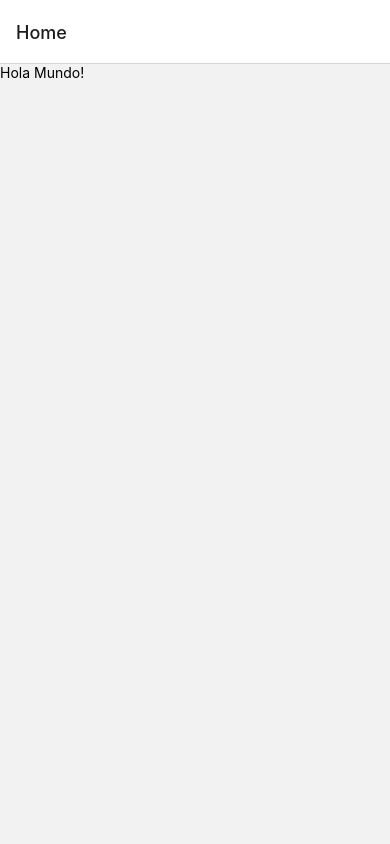
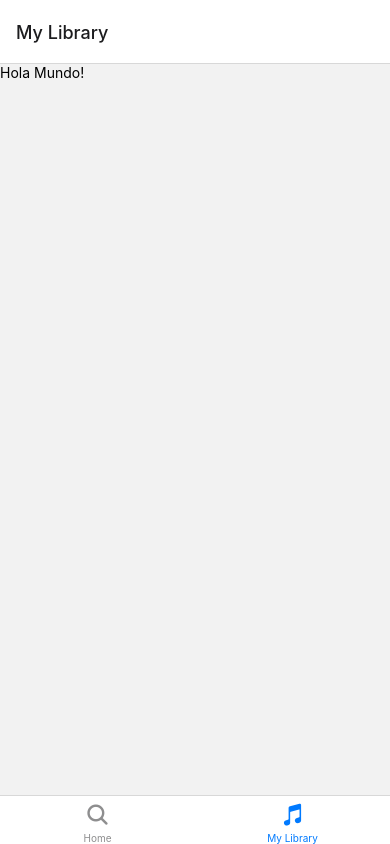
Before and after one commit to redhuo/TecFlix, a React Native app: screen /Library in a window 390 px wide. Before the commit this address had no page. Built offline with nearby package versions, Linux system fonts and the light colour scheme.

Commit message:
Navegacion
Navegacion implementada con Tabs anidados para moverse por la aplicacion

```diff
--- a/App.js
+++ b/App.js
@@ -1,25 +1,71 @@
 import { StatusBar } from 'expo-status-bar';
-import { ApolloProvider } from '@apollo/client/react';
-import { client } from './src/hooks/graphql';
 import { NavigationContainer } from '@react-navigation/native';
-import { createNativeStackNavigator } from '@react-navigation/native-stack'
-import Home from './src/views/Home';
+import { createBottomTabNavigator } from '@react-navigation/bottom-tabs';
+import { createNativeStackNavigator } from '@react-navigation/native-stack';
+import { Ionicons } from '@expo/vector-icons'
+import Search from './src/views/Search';
+import Playlist from './src/views/Playlist';
+import Library from './src/views/Library';
+
+const getIconName = view => {
+  switch(view) {
+    case 'Search':
+      return 'search'
+    case 'Library':
+      return 'musical-notes'
+  }
+}
+
+const Tab = createBottomTabNavigator();
+
+const HomeTabs = () => {
+  return (
+    <Tab.Navigator
+      screenOptions={({ route }) => ({
+        tabBarIcon: ({ color, size }) => {
+          const iconName = getIconName(route.name)
+          return <Ionicons name={iconName} size={size} color={color} />
+        }
+      })}
+    >
+      <Tab.Screen
+        name='Search'
+        component={Search}
+        options={{ title: 'Home' }}
+      />
+      <Tab.Screen
+        name='Library'
+        component={Library}
+        options={{
+          title: 'My Library'
+        }}
+      />
+    </Tab.Navigator>
+  )
+}
 
 const Stack = createNativeStackNavigator();
 
 const App = () => {
   return (
-    <ApolloProvider client={client}>
-      <StatusBar style="light" />
+    <>
+      <StatusBar style="dark" />
       <NavigationContainer>
-        <Stack.Navigator initialRouteName="Home">
+        <Stack.Navigator>
           <Stack.Screen
             name="Home"
-            component={Home}
+            component={HomeTabs}
+            options={{
+              headerShown: false
+            }}
+          />
+          <Stack.Screen
+            name="Playlist"
+            component={Playlist}
           />
         </Stack.Navigator>
       </NavigationContainer>
-    </ApolloProvider>
+    </>
   );
 }
 
--- a/package.json
+++ b/package.json
@@ -9,10 +9,10 @@
     "web": "expo start --web"
   },
   "dependencies": {
-    "@apollo/client": "^3.6.9",
     "@react-native-picker/picker": "^2.4.4",
+    "@react-navigation/bottom-tabs": "^6.3.3",
     "@react-navigation/native": "^6.0.11",
-    "@react-navigation/native-stack": "^6.7.0",
+    "@react-navigation/native-stack": "^6.8.0",
     "axios": "^0.27.2",
     "expo": "~46.0.8",
     "expo-file-system": "~14.1.0",
@@ -21,9 +21,9 @@
     "expo-media-library": "~14.2.0",
     "expo-permissions": "~13.2.0",
     "expo-status-bar": "~1.4.0",
-    "graphql": "^16.6.0",
     "react": "18.0.0",
     "react-native": "0.69.4",
+    "react-native-ionicons": "^4.x",
     "react-native-safe-area-context": "^4.3.3",
     "react-native-screens": "^3.16.0"
   },
--- a/src/hooks/fetch.js
+++ b/src/hooks/fetch.js
@@ -3,7 +3,7 @@ import axios from 'axios';
 
 axios.defaults.baseURL = 'http://192.168.1.5:9000/';
 
-const useAxios = (initParams) => {
+const useAxios = (initParams = null) => {
   const [response, setResponse] = useState(null);
   const [error, setError] = useState('');
   const [loading, setLoading] = useState(true);
@@ -30,7 +30,7 @@ const useAxios = (initParams) => {
     fetchData(params);
   }, [params])
 
-  return [ response, error, loading, setParams ];
+  return { response, error, loading, setParams };
 }
 
 export default useAxios;
--- a/src/views/Home.js
+++ b/src/views/Library.js
@@ -1,6 +1,6 @@
 import { View, Text } from 'react-native';
 
-const Home = ({ route }) => {
+const Library = ({ route }) => {
 
   return (
     <View>
@@ -9,4 +9,4 @@ const Home = ({ route }) => {
   )
 }
 
-export default Home;
+export default Library;
--- /dev/null
+++ b/src/views/Playlist.js
@@ -0,0 +1,12 @@
+import { View, Text } from 'react-native';
+
+const Playlist = ({ route }) => {
+
+  return (
+    <View>
+      <Text>Hola Mundo!</Text>
+    </View>
+  )
+}
+
+export default Playlist;
--- /dev/null
+++ b/src/views/Search.js
@@ -0,0 +1,12 @@
+import { View, Text } from 'react-native';
+
+const Search = ({ route }) => {
+
+  return (
+    <View>
+      <Text>Hola Mundo!</Text>
+    </View>
+  )
+}
+
+export default Search;
```
Also changed, not shown: colors.js (+8 -0 lines), 1 other file (tests, documents, lock files or other folders).
